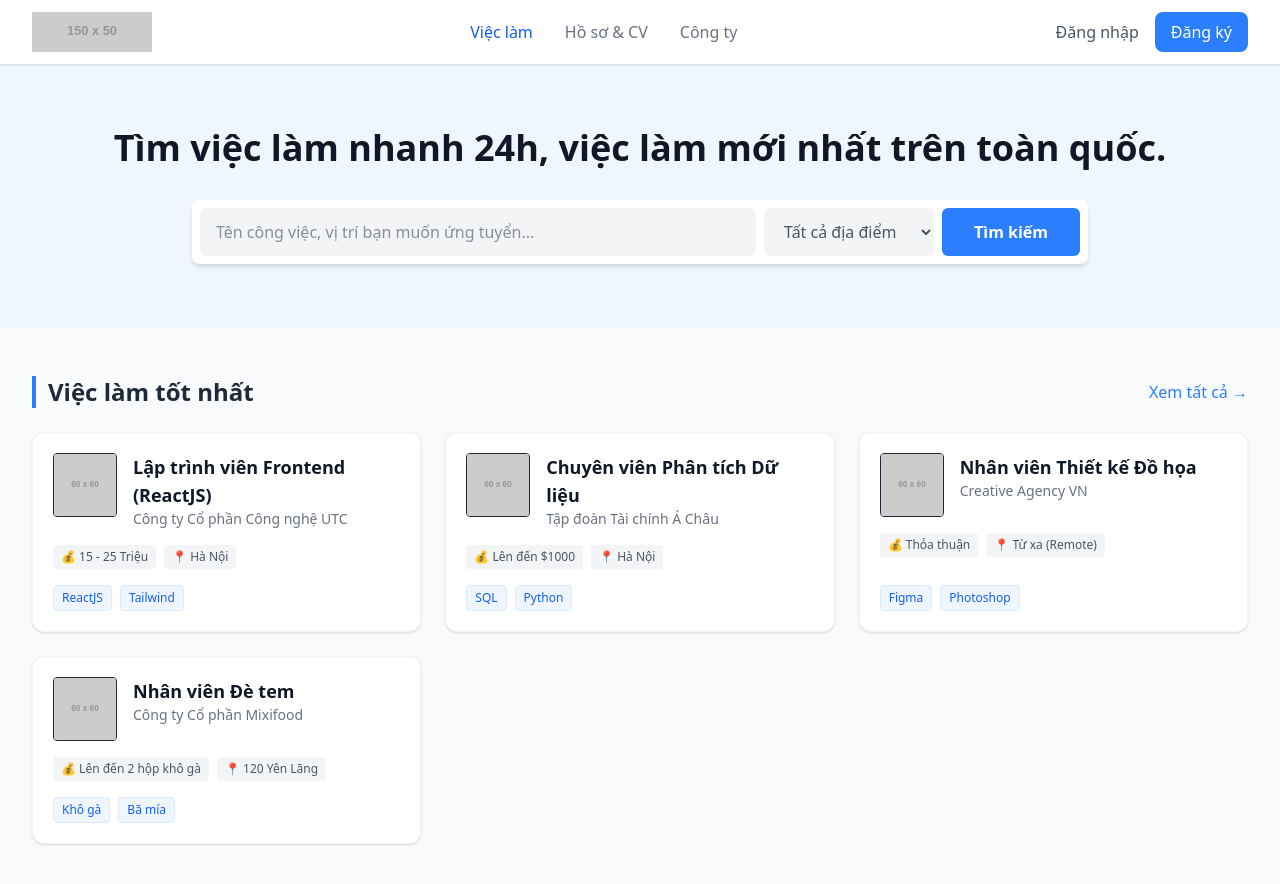
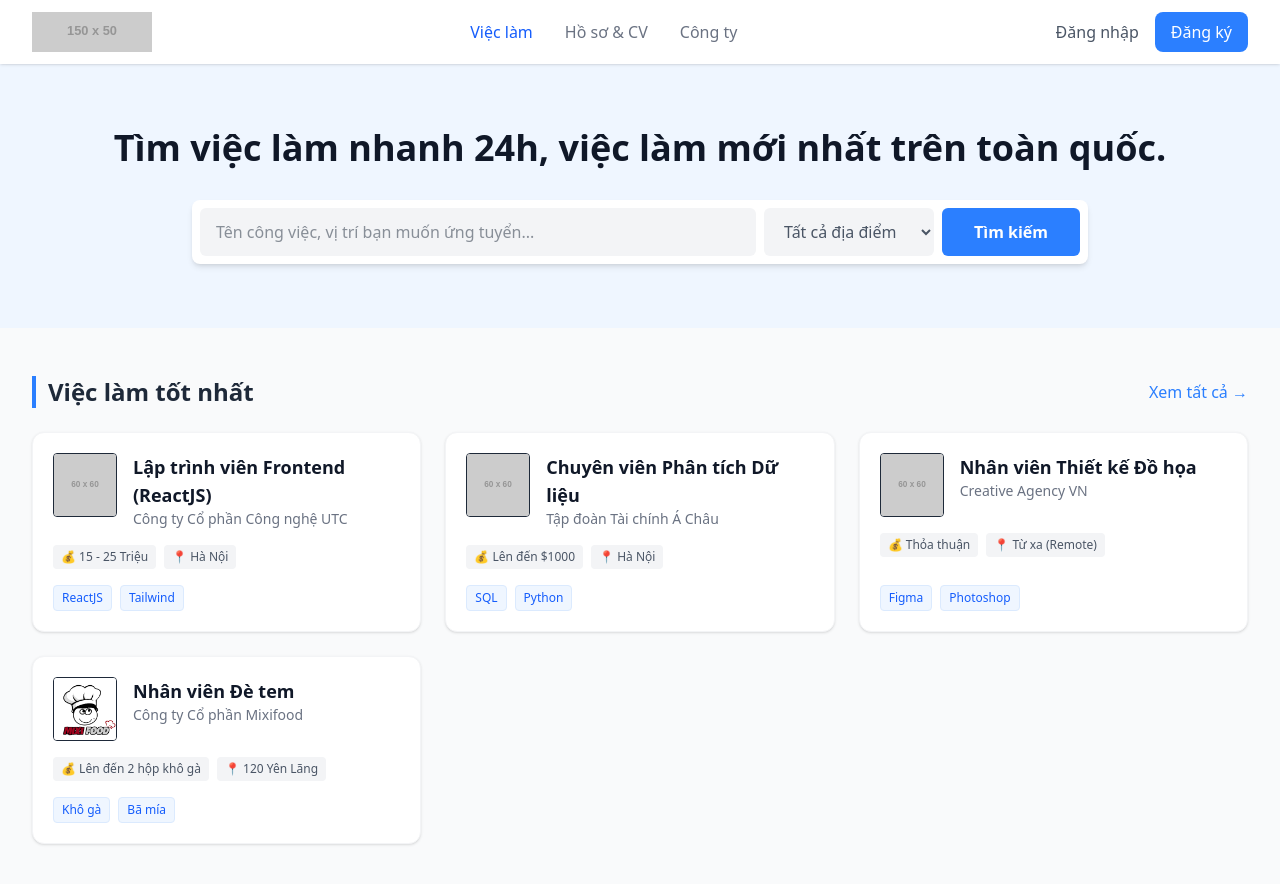
Before and after one commit to Dth-spriggan/L5D2, a website: page src/index.html in a window 1280 px wide. Drawn offline with Linux system fonts and the light colour scheme; placeholder pictures from the web are drawn by us.

Commit message:
Update logo

```diff
--- a/src/index.html
+++ b/src/index.html
@@ -117,7 +117,7 @@
 
             <div class="bg-white rounded-xl shadow-sm border border-gray-100 hover:shadow-lg hover:border-blue-300 transition p-5 flex flex-col">
                 <div class="flex gap-4 mb-4">
-                    <img src="https://via.placeholder.com/60" alt="Company Logo" class="w-16 h-16 rounded object-cover border">
+                    <img src="./assets/mixifood.png" alt="Company Logo" class="w-16 h-16 rounded object-cover border">
                     <div>
                         <h3 class="font-bold text-lg text-gray-900 hover:text-blue-600 cursor-pointer">Nhân viên Đè tem</h3>
                         <p class="text-sm text-gray-500">Công ty Cổ phần Mixifood</p>
```
Also changed, not shown: src/assets/mixifood.png (added).
